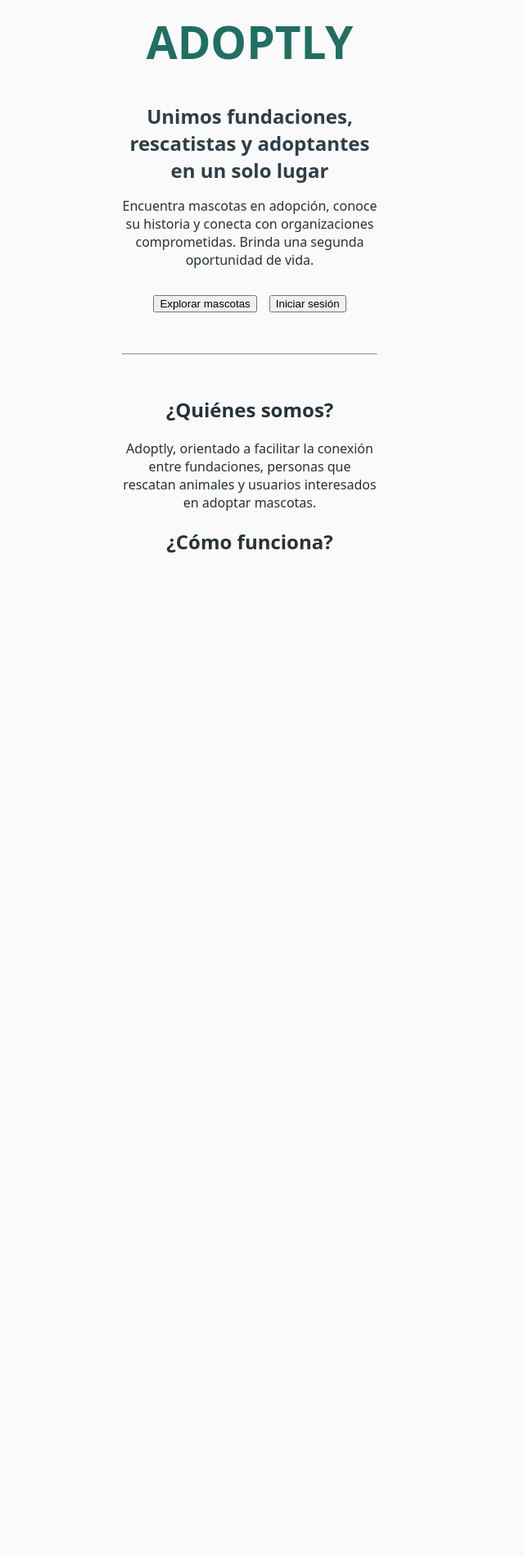
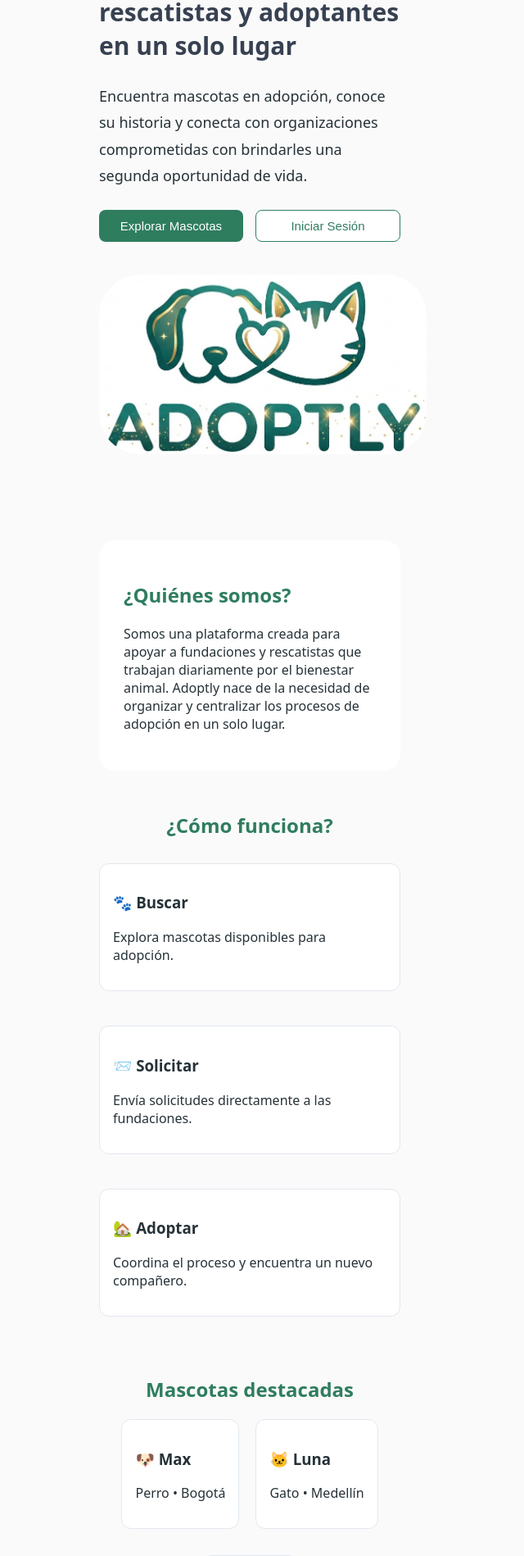
Before and after one commit to kelly-michel/Adoptly, a React (Vite) app in the folder frontend/: page / in a window 1280 px wide. Shown: the part 300-2198 px from the top of the page at 82% size, without its empty margins (335-975 px from the left). Before the commit the page ends 1080 px from the top, so only its background shows below. Built offline with nearby package versions, Linux system fonts and the light colour scheme; no server answers.

Commit message:
Primera version de inicio de interfaze

```diff
--- a/frontend/src/App.jsx
+++ b/frontend/src/App.jsx
@@ -10,6 +10,7 @@ import RegistroAdoptante from './pages/RegistroAdoptante.jsx';
 import FormularioAnimal from './pages/FormularioAnimal.jsx';
 import MisSolicitudes from './pages/MisSolicitudes.jsx';
 import Home from './pages/Home.jsx';
+import logo from './assets/Logo-Adoptly.jpg';
 
 function RutaPrivada({ rolRequerido, children }) {
   const { sesion } = useAuth();
--- a/frontend/src/pages/Home.jsx
+++ b/frontend/src/pages/Home.jsx
@@ -2,20 +2,31 @@ import logo from '../assets/Logo-Adoptly.jpg';
 
 export default function Home() {
 return (
-<div style={{ textAlign: 'center', padding: '68px' }}>
+<div
+style={{
+maxWidth: '1200px',
+margin: '0 auto',
+padding: '40px'
+}}
+>
+{/* HERO PRINCIPAL */}
 
-<img
-src={logo}
-alt="Logo Adoptly"
-style={{ width: '250px',
-    borderRadius: '15px'
- }}
-/>
-
+<div
+style={{
+display: 'flex',
+alignItems: 'center',
+justifyContent: 'space-between',
+gap: '40px',
+flexWrap: 'wrap',
+marginBottom: '80px'
+}}
+>
+<div style={{ flex: 1 }}>
 <h1
 style={{
-fontSize: '55px',
-color: '#1f6f63'
+fontSize: '60px',
+color: '#2f7d5f',
+marginBottom: '10px'
 }}
 >
 ADOPTLY
@@ -23,40 +34,163 @@ ADOPTLY
 
 <h2
 style={{
-maxWidth: '700px',
-margin: '0 auto',
-color: '#2f3e46'
+fontSize: '30px',
+color: '#374151'
 }}
 >
 Unimos fundaciones, rescatistas y adoptantes en un solo lugar
 </h2>
-<p>
-  Encuentra mascotas en adopción,
-  conoce su historia y conecta con organizaciones comprometidas.
-  Brinda una segunda oportunidad de vida.
+
+<p
+style={{
+fontSize: '18px',
+lineHeight: '1.8'
+}}
+>
+Encuentra mascotas en adopción, conoce su historia y conecta
+con organizaciones comprometidas con brindarles una segunda
+oportunidad de vida.
 </p>
-<div style={{ marginTop: '30px' }}>
 
-<button>
-Explorar mascotas
+<div
+style={{
+display: 'flex',
+gap: '15px',
+marginTop: '25px'
+}}
+>
+<button className="boton">
+Explorar Mascotas
 </button>
 
-<button style={{ marginLeft: '15px' }}>
-Iniciar sesión
+<button className="boton boton-secundario">
+Iniciar Sesión
 </button>
+</div>
+</div>
 
+<div style={{ flex: 1, textAlign: 'center' }}>
+    <img
+src={logo}
+alt="Logo Adoptly"
+ion
+style={{
+    background: '#ffffff',
+    width: '400px',
+    borderRadius:'50px',
+    marginBottom:'20px'
+
+}}
+></img>
 </div>
-<hr style={{ margin: '50px 0' }} />
+</div>
 
-<h2>¿Quiénes somos?</h2>
+{/* QUIENES SOMOS */}
+
+<section
+style={{
+background: '#ffffff',
+padding: '30px',
+borderRadius: '20px',
+marginBottom: '50px'
+}}
+>
+<h2 style={{ color: '#2f7d5f' }}>
+¿Quiénes somos?
+</h2>
 
 <p>
-Adoptly, orientado a facilitar la conexión
-entre fundaciones, personas que rescatan animales y usuarios
-interesados en adoptar mascotas.
+Somos una plataforma creada para apoyar a fundaciones y
+rescatistas que trabajan diariamente por el bienestar animal.
+Adoptly nace de la necesidad de organizar y centralizar los
+procesos de adopción en un solo lugar.
 </p>
-<h2>¿Cómo funciona?</h2>
+</section>
 
+{/* COMO FUNCIONA */}
+
+<section
+style={{
+marginBottom: '60px'
+}}
+>
+<h2
+style={{
+textAlign: 'center',
+color: '#2f7d5f'
+}}
+>
+¿Cómo funciona?
+</h2>
+
+<div
+style={{
+display: 'flex',
+justifyContent: 'center',
+gap: '30px',
+flexWrap: 'wrap',
+marginTop: '30px'
+}}
+>
+<div className="tarjeta">
+<h3>🐾 Buscar</h3>
+<p>
+Explora mascotas disponibles para adopción.
+</p>
+</div>
+
+<div className="tarjeta">
+<h3>📨 Solicitar</h3>
+<p>
+Envía solicitudes directamente a las fundaciones.
+</p>
+</div>
+
+<div className="tarjeta">
+<h3>🏡 Adoptar</h3>
+<p>
+Coordina el proceso y encuentra un nuevo compañero.
+</p>
+</div>
+</div>
+</section>
+
+{/* MASCOTAS DESTACADAS */}
+
+<section>
+<h2
+style={{
+textAlign: 'center',
+color: '#2f7d5f'
+}}
+>
+Mascotas destacadas
+</h2>
+
+<div
+style={{
+display: 'flex',
+gap: '20px',
+justifyContent: 'center',
+flexWrap: 'wrap'
+}}
+>
+<div className="tarjeta">
+<h3>🐶 Max</h3>
+<p>Perro • Bogotá</p>
+</div>
+
+<div className="tarjeta">
+<h3>🐱 Luna</h3>
+<p>Gato • Medellín</p>
+</div>
+
+<div className="tarjeta">
+<h3>🐶 Rocky</h3>
+<p>Perro • Cali</p>
+</div>
+</div>
+</section>
 </div>
 );
 }
```
Also changed, not shown: frontend/src/Components/Header.jsx (added).
